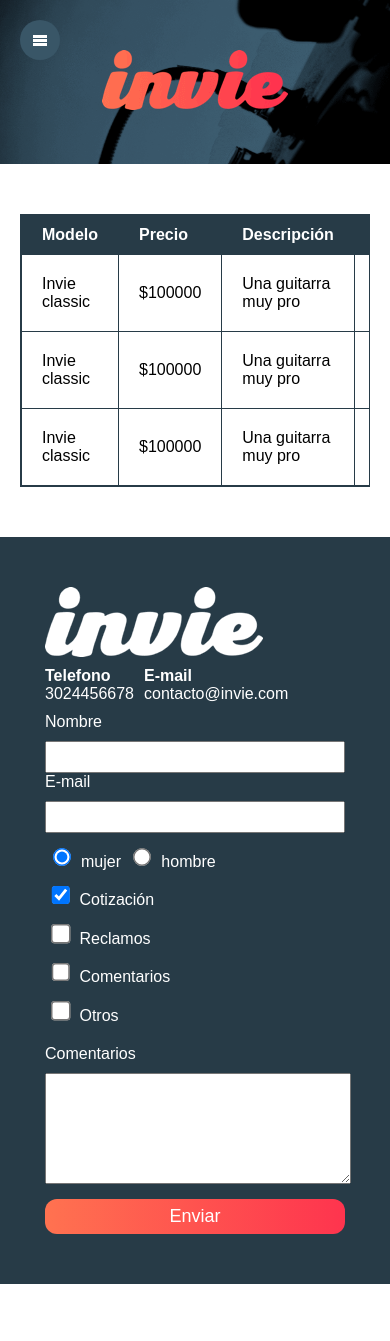
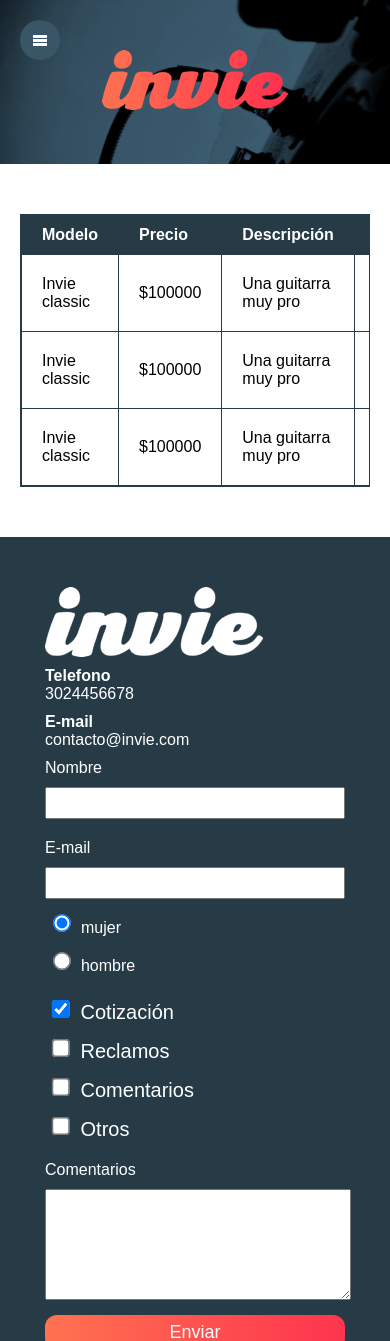
Before and after one commit to daniRosales1923/invie-responsive, a plain HTML site: page precios.html in a window 390 px wide. Shown: the top 1341 px of the page. Before the commit the page ends 1284 px from the top, so only its background shows below. Drawn offline with Linux system fonts and the light colour scheme; some packages are replaced by stand-ins of ours; files whose address does not match are found by name; a web font is replaced by a local one.

Commit message:
user experience

```diff
--- a/css/invie.css
+++ b/css/invie.css
@@ -420,19 +420,28 @@ input:focus, textarea:focus {
 
   .contacto {
     margin: 0 auto;
+    display: block;
+  }
+  .contacto a{
+    display: block;
   }
   .formulario {
     display: block;
     margin: 0 auto;
     width: 300px;
   }
-
+  .sexo label{
+    display: block;
+  }
   .intereses label {
     display: block;
-    font-size: 16px;
+    font-size: 20px;
   }
   .col1 {
     margin: 0;
+  }
+  input[type="text"]{
+    margin-bottom: 20px;
   }
   input[type="text"],
   input[type="email"] {
```
